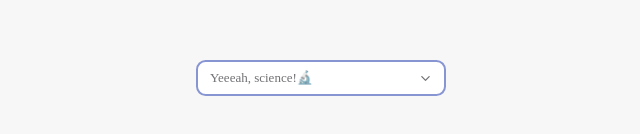
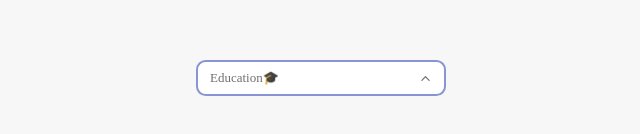
Before and after one commit to amzxir/LoboxTask, a React (Vite) app: page / in a window 1280 px wide. Shown: the part 322-456 px from the top of the page, without its empty margins (319-959 px from the left). Built offline with nearby package versions, Linux system fonts and the light colour scheme.

Commit message:
add animation

```diff
--- a/package.json
+++ b/package.json
@@ -10,6 +10,7 @@
     "preview": "vite preview"
   },
   "dependencies": {
+    "framer-motion": "^12.12.1",
     "react": "^19.1.0",
     "react-dom": "^19.1.0",
     "react-icons": "^5.5.0"
--- a/src/App.tsx
+++ b/src/App.tsx
@@ -11,7 +11,7 @@
 ];
 
 function App() {
-  const [selected, setSelected] = useState<SelectProps>(options[1]);
+  const [selected, setSelected] = useState<SelectProps>(options[0]);
 
   return (
     <div className="main-wrapper">
--- a/src/components/select/select.tsx
+++ b/src/components/select/select.tsx
@@ -1,5 +1,6 @@
 import { useEffect, useRef, useState } from "react";
 import { IoIosArrowUp, IoIosArrowDown, IoMdCheckmark } from "react-icons/io";
+import { motion, AnimatePresence } from "framer-motion";
 
 type SelectType<T> = {
   options: SelectProps<T>[];
@@ -34,13 +35,25 @@
           {selected.label}
           {selected.emoji && <span>{selected.emoji}</span>}
         </span>
-        <span className="icon">
+        <motion.span
+          initial={false}
+          animate={{ rotate: isOpen ? 0 : 180 }}
+          transition={{ duration: 0.2, ease: "easeOut" }}
+          className="icon"
+        >
           {isOpen ? <IoIosArrowUp /> : <IoIosArrowDown />}
-        </span>
+        </motion.span>
       </div>
-
+      <AnimatePresence>
         {isOpen && (
-        <div className="select-menus">
+          <motion.div
+            className="select-menus"
+            initial={{ opacity: 0, scaleY: 0 }}
+            animate={{ opacity: 1, scaleY: 1 }}
+            exit={{ opacity: 0, scaleY: 0 }}
+            transition={{ duration: 0.2, ease: "easeOut" }}
+            style={{ originY: 0 }}
+          >
             {options.map((opt) => {
               const isSel = opt.value === selected.value;
               return (
@@ -60,8 +73,9 @@
                 </div>
               );
             })}
-        </div>
+          </motion.div>
         )}
+      </AnimatePresence>
     </div>
   );
 }
--- a/src/index.scss
+++ b/src/index.scss
@@ -57,7 +57,6 @@
         max-height: 250px;
         overflow-y: auto;
         z-index: 10;
-        padding: 1rem 0rem;
         border-radius: 0.6rem;
         border: 2px solid $secondary;
         color: $gray;
```
Also changed, not shown: 1 other file (tests, documents, lock files or other folders). Lines whose indentation alone changed are shown as unchanged.
